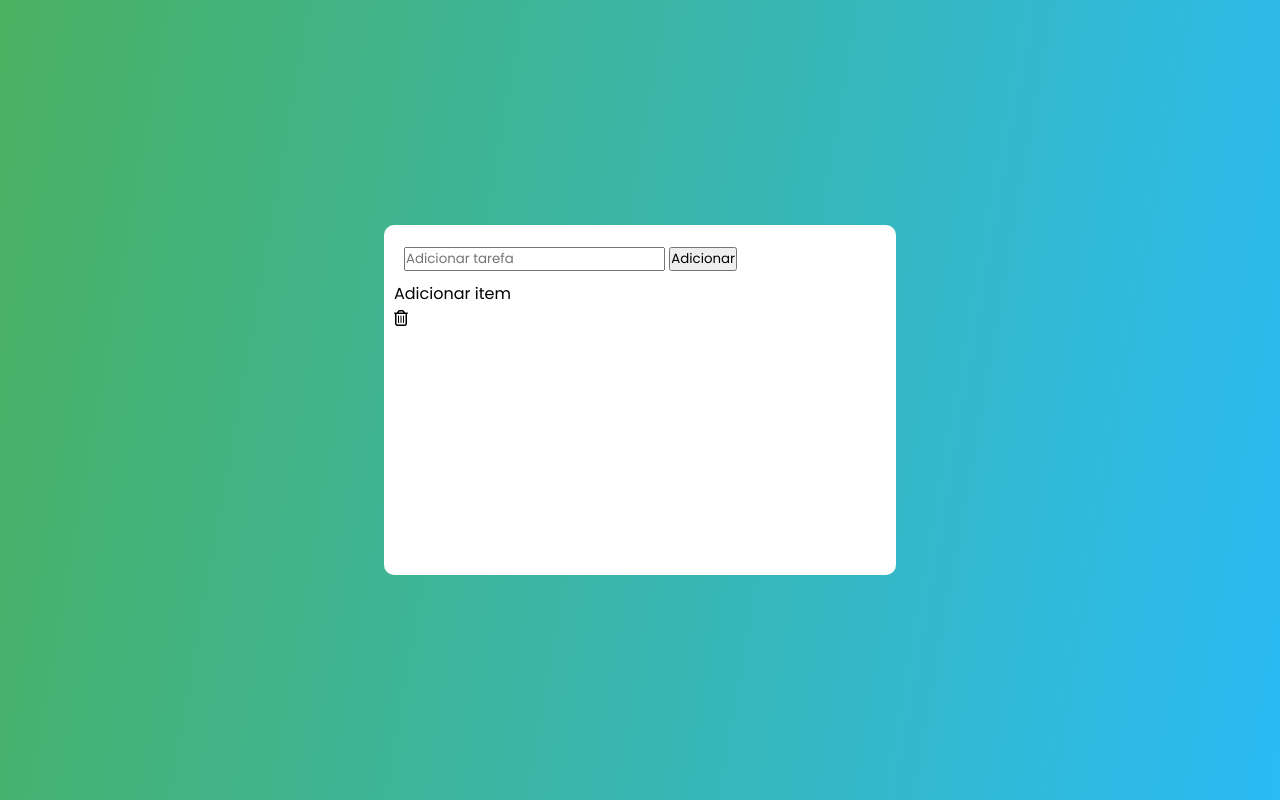
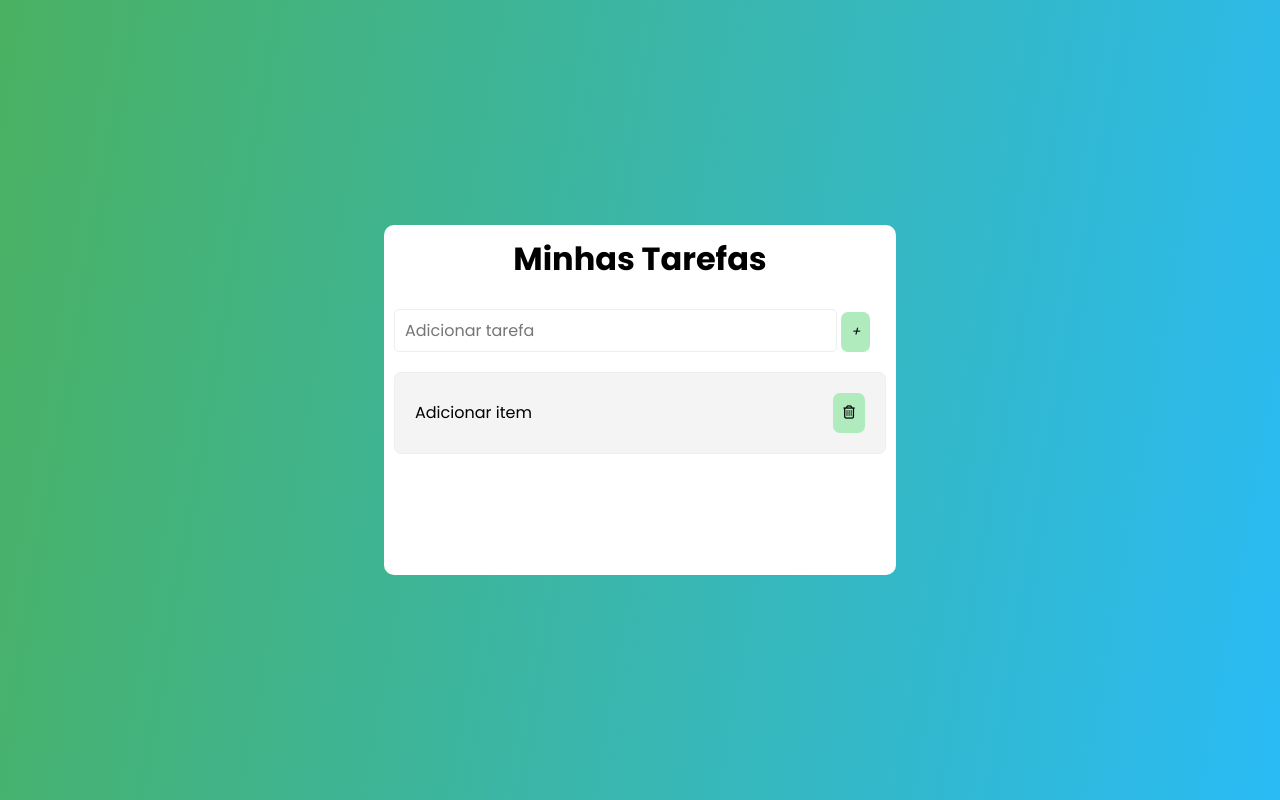
Before and after one commit to claytonfortunato/To-do-list, a plain HTML site: page index.html in a window 1280 px wide. Drawn offline with Linux system fonts and the light colour scheme.

Commit message:
praticando

```diff
--- a/index.html
+++ b/index.html
@@ -4,7 +4,7 @@
     <meta charset="UTF-8" />
     <meta http-equiv="X-UA-Compatible" content="IE=edge" />
     <meta name="viewport" content="width=device-width, initial-scale=1.0" />
-    <title>To Do List</title>
+    <title>To Do List/Drag</title>
     <link rel="stylesheet" href="style.css" />
     <link rel="preconnect" href="https://fonts.googleapis.com" />
     <link rel="preconnect" href="https://fonts.gstatic.com" crossorigin />
@@ -22,16 +22,21 @@
   </head>
   <body>
     <div class="container">
+      <h1>Minhas Tarefas</h1>
+      <div class="task-item">
+        <input class="todo-input" type="text" placeholder="Adicionar tarefa" />
+        <button type="submit">
+          <i class="fa-thin fa-plus"></i>
+        </button>
+      </div>
       <div class="new-task-container">
-        <input type="text" placeholder="Adicionar tarefa" />
-        <button class="new-task-button">Adicionar</button>
-      </div>
-      <div class="tasks-container">
         <div class="tasks-item">
           <p>Adicionar item</p>
-          <i class="far fa-trash-alt"></i>
+          <button id="deleteBtn" type="submit">
+            <i class="far fa-trash-alt"></i>
+          </button>
         </div>
-      </div>
+
     </div>
 
     <script src="main.js"></script>
--- a/main.js
+++ b/main.js
@@ -0,0 +1,32 @@
+const AddButton = document.querySelector(".task-item");
+const todoInput = document.querySelector(".todo-input");
+const todoList = document.querySelector(".new-task-container");
+
+const saveTodo = (text) => {
+  const todo = document.querySelector("div");
+  todo.classList.add(".new-task-container");
+
+  const todoTitle = document.querySelector("p");
+  todoTitle.innerText = text;
+  todo.appendChild(todoTitle);
+
+  const deleteBtn = document.querySelector("button");
+  deleteBtn.classList.add("#deleteBtn");
+  deleteBtn.innerHTML = `<i class="far fa-trash-alt"></i>`;
+  todo.appendChild(deleteBtn);
+
+  todoList.appendChild(todo);
+  console.log(todoList);
+
+  todoInput.value = "";
+};
+
+AddButton.addEventListener("submit", (e) => {
+  e.preventDefault();
+
+  const inputValue = todoInput.value;
+
+  if (inputValue) {
+    saveTodo(inputValue);
+  }
+});
--- a/style.css
+++ b/style.css
@@ -10,7 +10,7 @@ body {
   display: flex;
   justify-content: center;
   align-items: center;
-  background: linear-gradient(100deg, rgb(74, 177, 97), rgb(42, 187, 245));
+  background: linear-gradient(100deg, #4ab161, rgb(42, 187, 245));
 }
 
 .container {
@@ -22,6 +22,48 @@ body {
   border-radius: 10px;
 }
 
+.container h1 {
+  display: flex;
+  align-items: center;
+  justify-content: center;
+}
+
+.task-item input {
+  width: 90%;
+  height: 43px;
+  font-size: 16px;
+  border: 1px solid #eee;
+  outline: none;
+  margin-top: 1.6rem;
+  flex: 2;
+  border-radius: 5px;
+  padding-left: 10px;
+}
+
+button {
+  border: none;
+  background-color: #b0ebbd;
+  padding: 10px;
+  border-radius: 7px;
+  cursor: pointer;
+  transition: 350ms;
+}
+
+button:hover {
+  background-color: #52ce6d;
+}
+
 .new-task-container {
-  padding: 10px 10px;
+  width: 100%;
+  padding: 20px 20px;
+  margin-top: 20px;
+  background-color: #f5f4f4;
+  border: 1px solid #eee;
+  border-radius: 7px;
 }
+
+.tasks-item {
+  display: flex;
+  justify-content: space-between;
+  align-items: center;
+}
```
